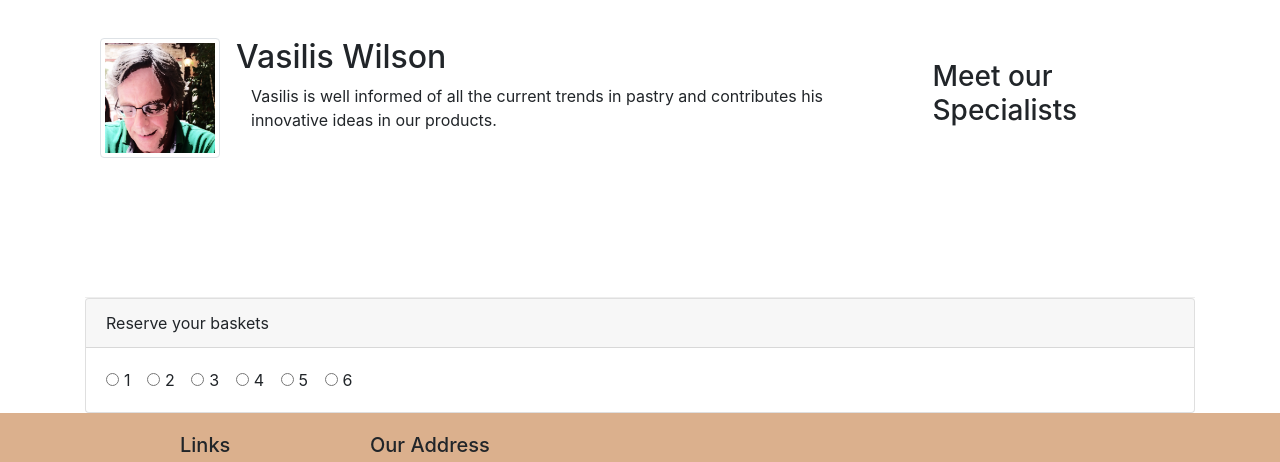
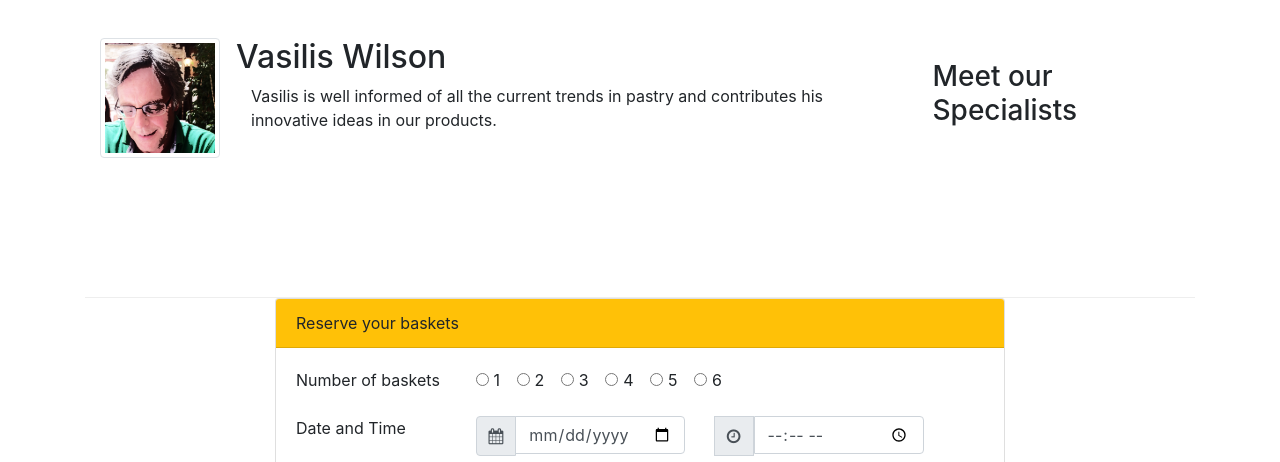
Before and after one commit to Hariskapa/leChocolat, a website: page index.html in a window 1280 px wide. Shown: the part 1236-1698 px from the top of the page. Drawn offline with nearby package versions, Linux system fonts and the light colour scheme.

Commit message:
Bootstrap Assignment 9 Task 1

```diff
--- a/index.html
+++ b/index.html
@@ -144,12 +144,18 @@
             </div>
         </div>
         <!--4th-->
-        <div class="row">
-            <div class="col justify-content-center">
-                <div class="card">
-                    <div class="card-header bg.warning">Reserve your baskets</div>
+        <div class="row justify-content-center">
+            <div class="col col-sm-8 col-12 ">
+                <div class="card mb-3">
+                    <div class="card-header bg-warning">Reserve your baskets</div>
                     <div class="card-body">
-                        <form id="bskt" action="">
+                        <form action="">
+                            <div class="form-group row">
+                                <div class="col-sm-3">
+                                    <label for="radiobtn">Number of baskets</label>
+                                </div>
+
+                                <div class="col-sm-9">
                                     <div class="form-check form-check-inline">
                                         <label class="form-check-label">
                                             <input type="radio" class="form-check-input" name="optradio">1
@@ -160,7 +166,7 @@
                                             <input type="radio" class="form-check-input" name="optradio">2
                                         </label>
                                     </div>
-                            <div class="form-check form-check-inline">
+                                    <div class="form-check form-check-inline ">
                                         <label class="form-check-label">
                                             <input type="radio" class="form-check-input" name="optradio">3
                                         </label>
@@ -175,17 +181,40 @@
                                             <input type="radio" class="form-check-input" name="optradio">5
                                         </label>
                                     </div>
-                            <div class="form-check form-check-inline">
+                                    <div class="form-check form-check-inline ">
                                         <label class="form-check-label">
                                             <input type="radio" class="form-check-input" name="optradio">6
                                         </label>
                                     </div>
+                                </div>
+                            </div>
+                            <div class="form-group row">
+                                <p class="col-sm-3">Date and Time</p>
+                                <div class="input-group col-sm-4">
+                                    <div class="input-group-prepend">
+                                        <span class="input-group-text"><i class="fa fa-calendar" aria-hidden="true"></i></span>
+                                    </div>
+                                    <input type="date" class="form-control" placeholder="Date" id="date" name="date">
+                                </div>
+
+                                <div class="input-group col-sm-4">
+                                    <div class="input-group-append">
+                                        <span class="input-group-text"><i class="fa fa-clock-o" aria-hidden="true"></i></span>
+                                    </div>
+                                    <input type="time" class="form-control" placeholder="Time" id="time" name="time">
+
+                                </div>
+                            </div>
+                            <div class="form-group row">
+                                <input type="submit" class="btn btn-primary" value="Reserve">
+                            </div>
                         </form>
                     </div>
                 </div>
-
             </div>
         </div>
+
+
     </div>
 
     <!--Footer-->
```
Lines whose indentation alone changed are shown as unchanged.
